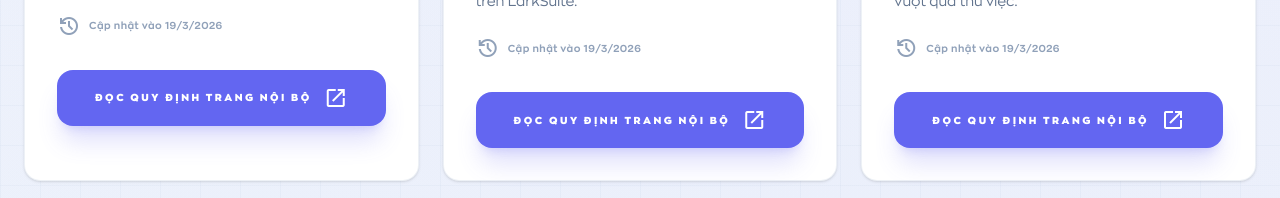
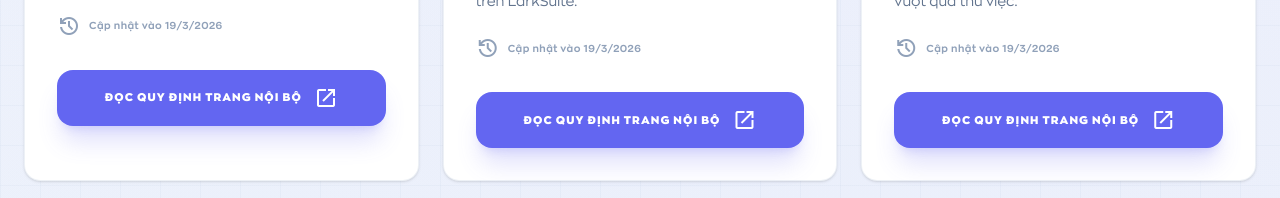
Before and after one commit to NanhNguyen/NetSpace-Policy-Hub, a Next.js app in the folder nextjs-app/: page /policies in a window 1280 px wide. Shown: the part 695-893 px from the top of the page. Built offline with nearby package versions, Linux system fonts and the light colour scheme; no server answers.

Commit message:
update font in policy card

```diff
--- a/nextjs-app/src/components/PolicyCard.tsx
+++ b/nextjs-app/src/components/PolicyCard.tsx
@@ -65,7 +65,7 @@ export default function PolicyCard({ policy, variant = "default" }: PolicyCardPr
 
                 <button
                     onClick={() => setModalOpen(true)}
-                    className="w-full py-4 bg-primary text-white font-black rounded-2xl hover:bg-primary-dark transition-all text-[10px] uppercase tracking-[0.25em] text-center flex items-center justify-center gap-3 shadow-xl shadow-primary/20 hover:shadow-primary/30"
+                    className="w-full py-4 bg-primary text-white font-black rounded-2xl hover:bg-primary-dark transition-all text-[11px] uppercase tracking-[0.1em] text-center flex items-center justify-center gap-3 shadow-xl shadow-primary/20 hover:shadow-primary/30"
                 >
                     Đọc quy định trang nội bộ <span className="material-symbols-outlined text-[18px]">open_in_new</span>
                 </button>
```
